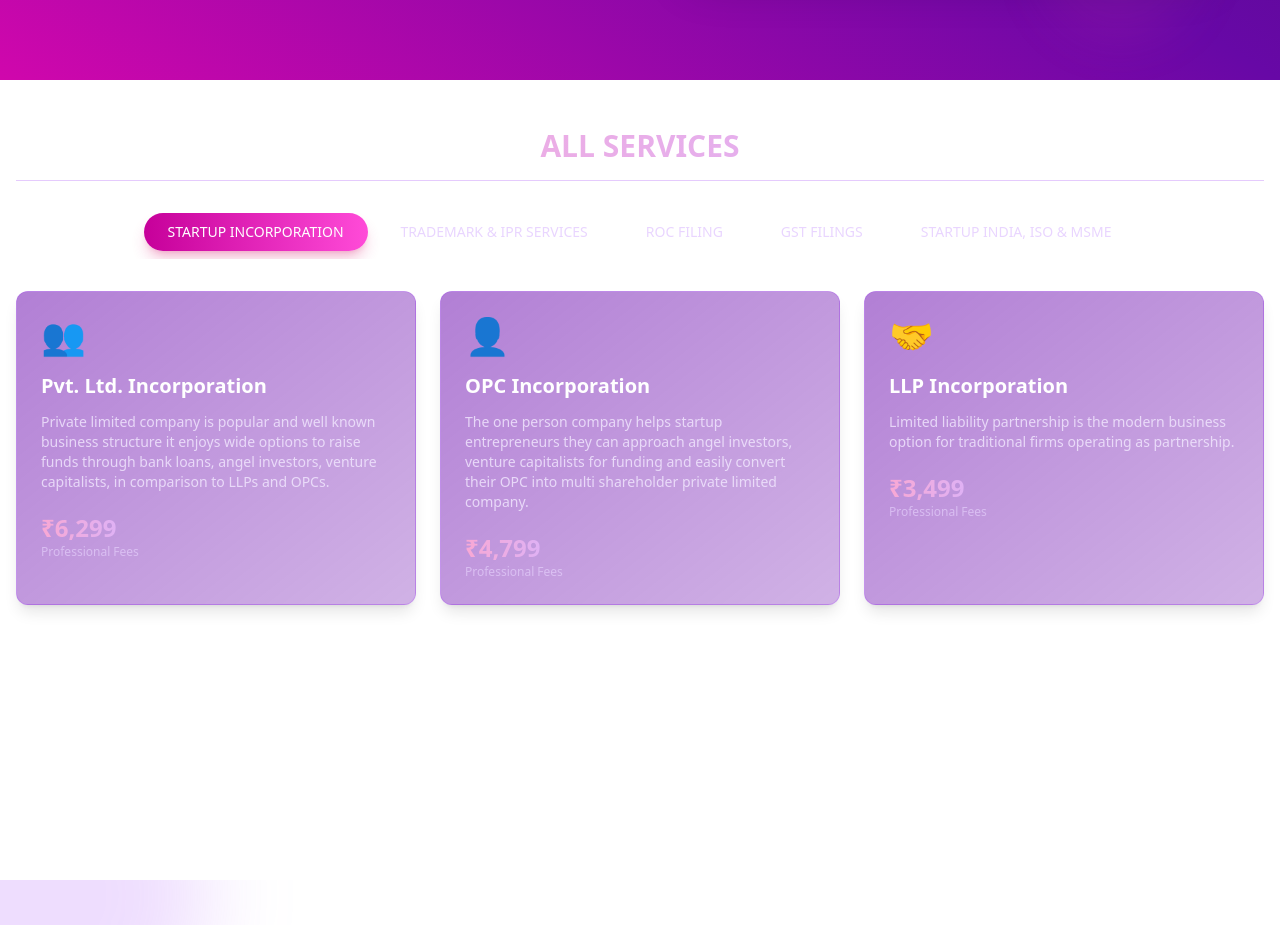
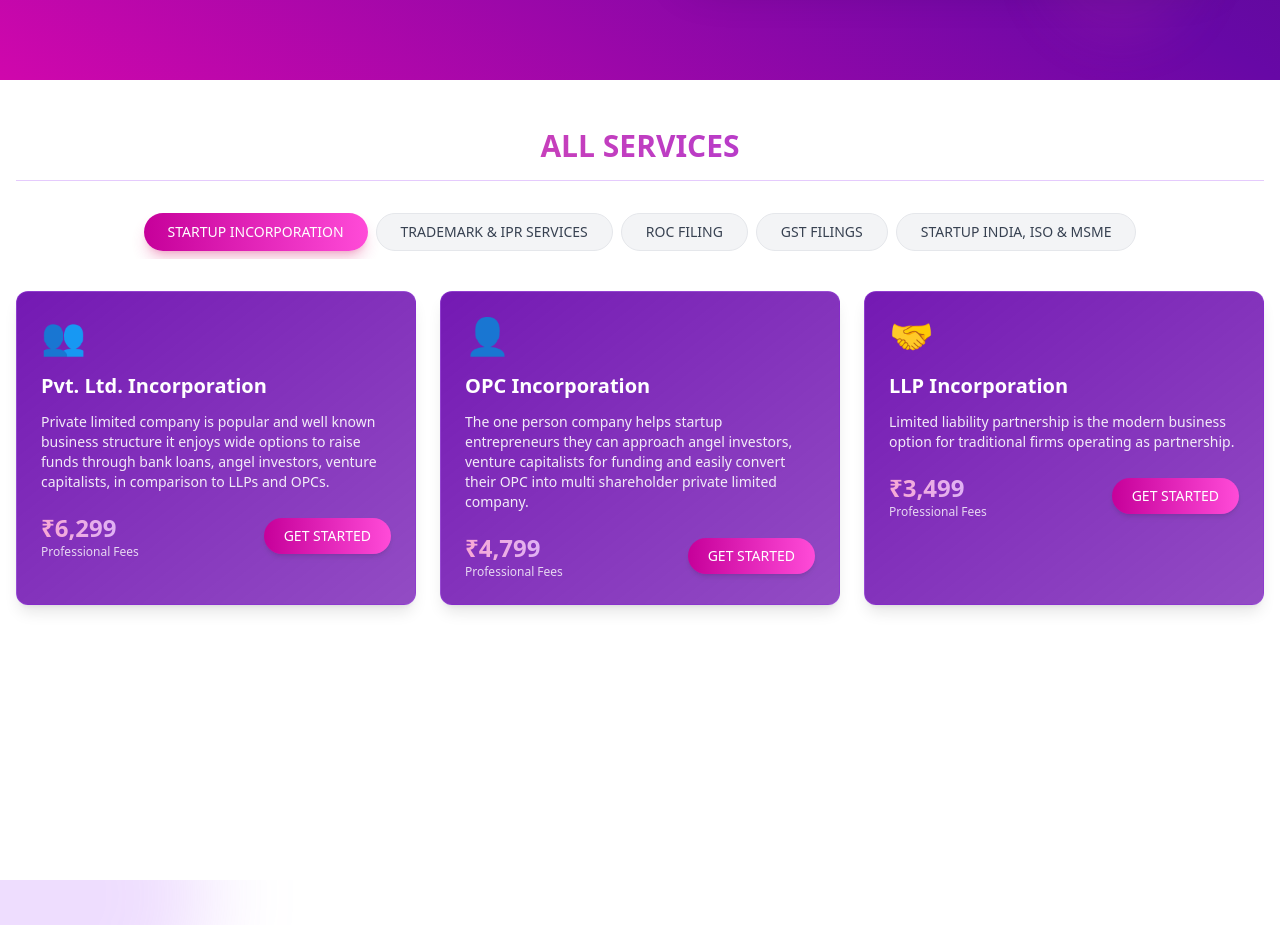
Before and after one commit to darshit890/pitchvilla-landing-page, a Next.js app: page / in a window 1280 px wide. Shown: the part 800-1725 px from the top of the page. Built offline with nearby package versions, Linux system fonts and the light colour scheme.

Commit message:
Update Services.tsx

```diff
--- a/src/components/Services.tsx
+++ b/src/components/Services.tsx
@@ -134,32 +134,29 @@ const ServicesPage = () => {
       <div className="container mx-auto px-4 py-12">
         {/* Header with gradient text */}
         <div className="border-b border-purple-500/30 mb-8 pb-4">
-          <h1 className="text-3xl font-bold text-center bg-gradient-to-r from-pink-300 to-purple-300 bg-clip-text text-transparent">
+          <h1 className="text-3xl font-bold text-center bg-gradient-to-r from-pink-500 to-purple-600 bg-clip-text text-transparent">
             ALL SERVICES
           </h1>
         </div>
 
         {/* Category tabs with gradient hover effect */}
         <div className="flex justify-center space-x-2 mb-8 overflow-x-auto pb-2">
-        {Object.keys(servicesSections.reduce<Record<string, boolean>>((acc, section) => {
-  acc[section.category] = true;
-  return acc;
-}, {})).map((category, index) => (
+          {servicesSections.map((section, index) => (
             <button
               key={index}
-              onClick={() => setActiveCategory(category)}
+              onClick={() => setActiveCategory(section.category)}
               className={`px-6 py-2 text-sm font-medium rounded-full whitespace-nowrap transition-all ${
-                category === activeCategory
+                section.category === activeCategory
                   ? 'bg-gradient-to-r from-[#C6009A] to-[#FF4BD8] text-white shadow-lg shadow-pink-600/30'
-                  : 'bg-white/10 text-purple-200 hover:bg-white/15 border border-white/20'
+                  : 'bg-gray-100 text-gray-700 hover:bg-gray-200 border border-gray-200'
               }`}
             >
-              {category}
+              {section.category}
             </button>
           ))}
         </div>
 
-        {/* Services cards with glassmorphism effect */}
+        {/* Services cards with gradient theme but improved text visibility */}
         {servicesSections
           .filter(section => section.category === activeCategory)
           .map((section, sectionIndex) => (
@@ -167,21 +164,21 @@ const ServicesPage = () => {
               {section.services.map((service, serviceIndex) => (
                 <div
                   key={serviceIndex}
-                  className="bg-gradient-to-br from-[#6500AB]/50 to-[#6500AB]/30 backdrop-blur-sm border border-purple-500/30 rounded-xl p-6 shadow-lg hover:shadow-purple-500/20 transition-all hover:-translate-y-1"
+                  className="bg-gradient-to-br from-[#6500AB]/90 to-[#6500AB]/70 backdrop-blur-sm border border-purple-500/30 rounded-xl p-6 shadow-lg hover:shadow-purple-500/20 transition-all hover:-translate-y-1"
                 >
                   <div className="text-4xl mb-4">{service.icon}</div>
                   <h2 className="text-xl font-semibold mb-3 text-white">{service.title}</h2>
-                  <p className="text-purple-100/80 mb-5 text-sm">{service.description}</p>
+                  <p className="text-white text-opacity-90 mb-5 text-sm">{service.description}</p>
                   <div className="flex justify-between items-center">
                     <div>
                       <div className="text-2xl font-bold bg-gradient-to-r from-pink-300 to-purple-300 bg-clip-text text-transparent">
                         {service.price}
                       </div>
-                      <div className="text-xs text-purple-200/60">{service.priceType}</div>
+                      <div className="text-xs text-white text-opacity-80">{service.priceType}</div>
                     </div>
-                    {/* <button className="px-5 py-2 bg-gradient-to-r from-[#C6009A] to-[#FF4BD8] text-white rounded-full text-sm hover:from-[#D800AA] hover:to-[#FF6DE1] shadow-md hover:shadow-pink-600/40 transition-all">
+                    <button className="px-5 py-2 bg-gradient-to-r from-[#C6009A] to-[#FF4BD8] text-white rounded-full text-sm hover:from-[#D800AA] hover:to-[#FF6DE1] shadow-md hover:shadow-pink-600/40 transition-all">
                       GET STARTED
-                    </button> */}
+                    </button>
                   </div>
                 </div>
               ))}
```
